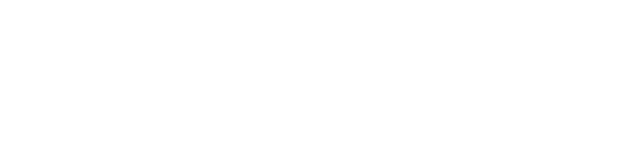
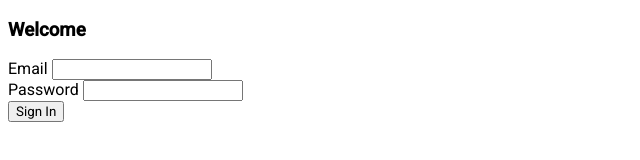
Before and after one commit to ZakJaeb/Transparent-Login-Form, a plain HTML site: page index.html in a window 1280 px wide. Shown: the whole page, without its empty margins (0-640 px from the left). Drawn offline with Linux system fonts and the light colour scheme.

Commit message:
Initial HTML layout of form.

```diff
--- a/index.html
+++ b/index.html
@@ -8,6 +8,21 @@
     <title>Login Form</title>
 </head>
 <body>
-
+    <div class="full-screen-container">
+        <div class="login-container">
+            <h3 class="login-title">Welcome</h3>
+            <form>
+                <div class="input-group">
+                    <label>Email</label>
+                    <input type="email">
+                </div>
+                <div class="input-group">
+                    <label>Password</label>
+                    <input type="password">
+                </div>
+                <button type="submit" class="login-button">Sign In</button>
+            </form>
+        </div>
+    </div>
 </body>
 </html>
--- a/styles.css
+++ b/styles.css
@@ -0,0 +1,4 @@
+* {
+    box-sizing: border-box;
+    font-family: 'Roboto', sans-serif;
+}
```
